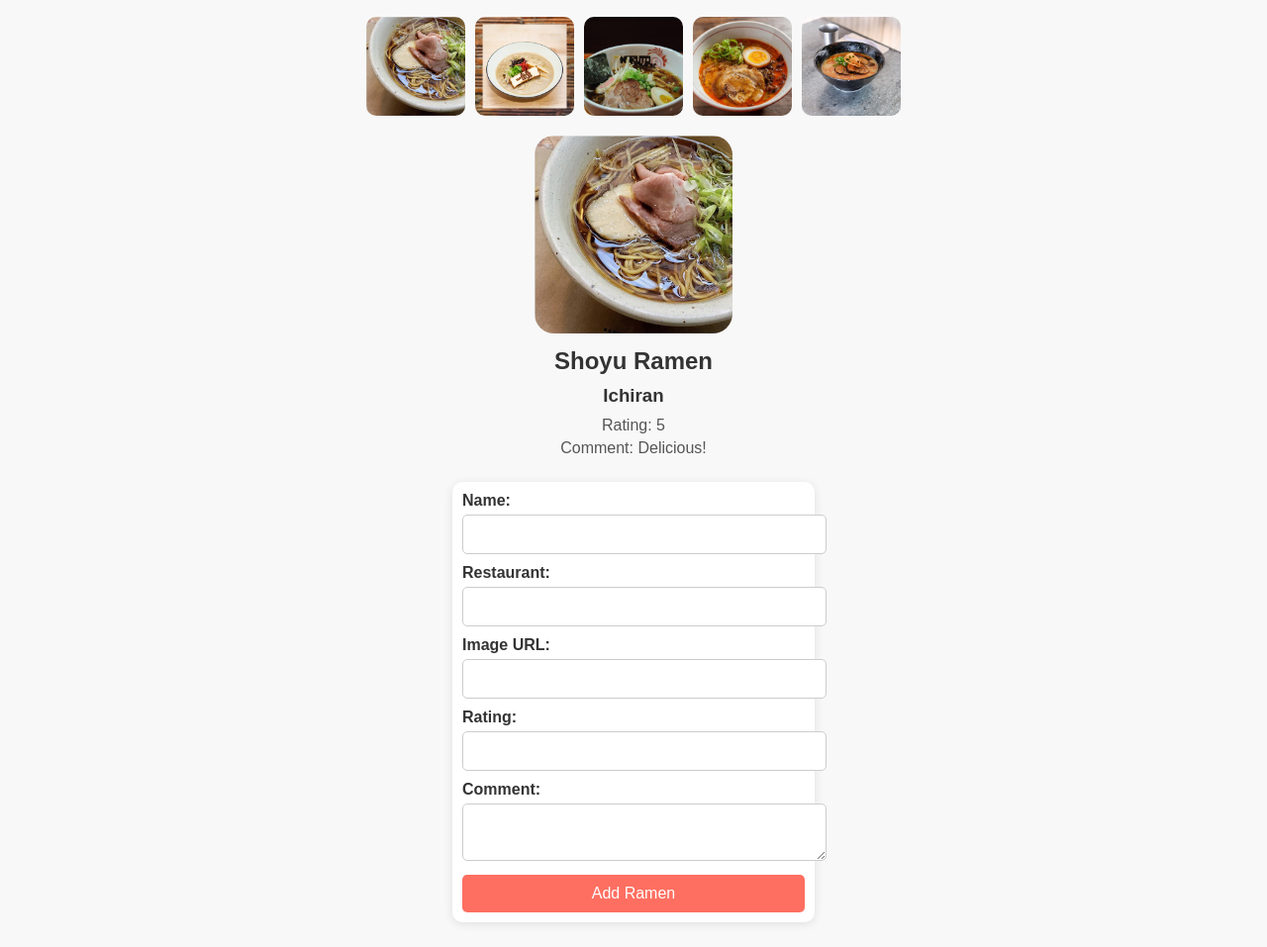
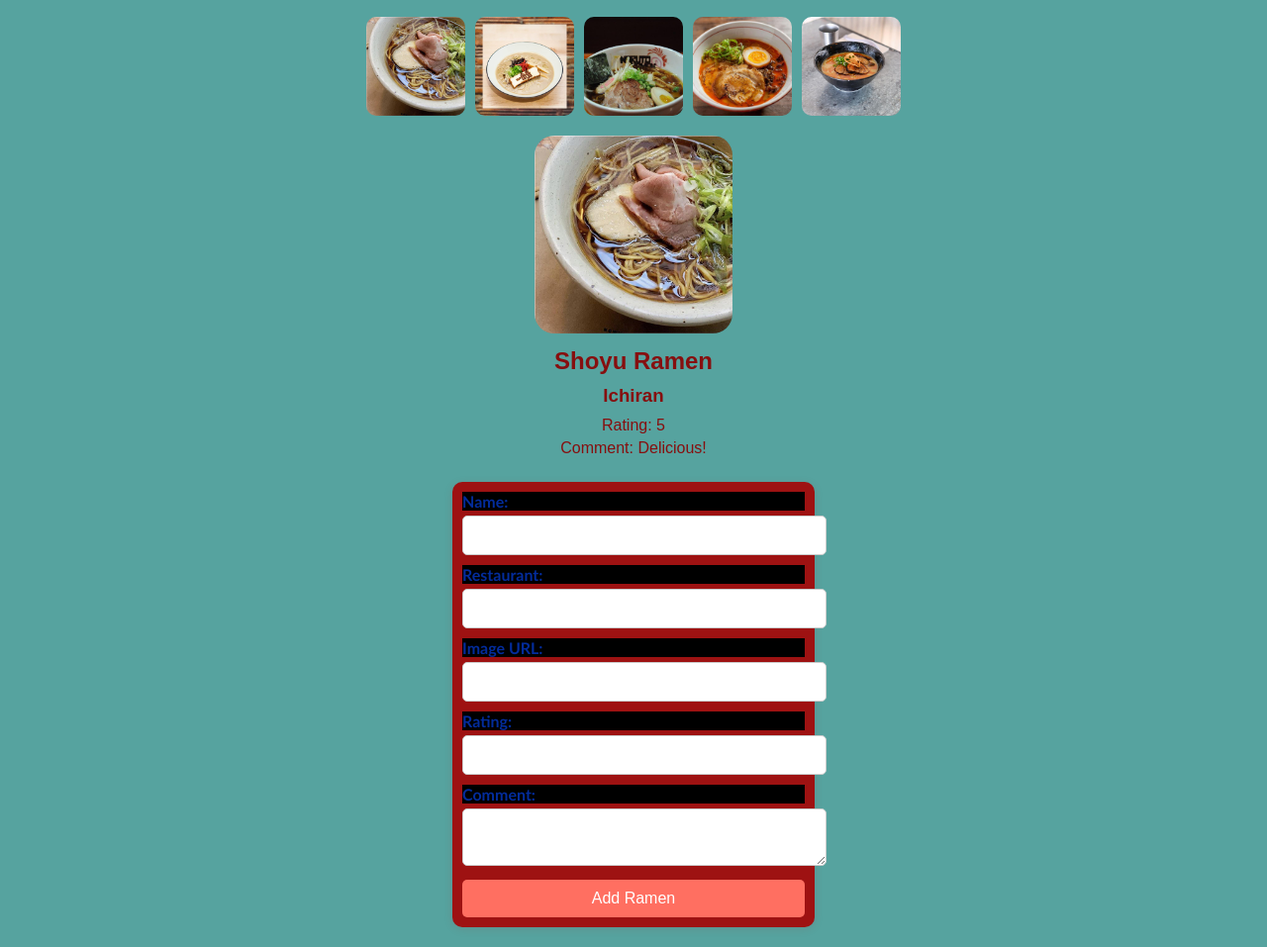
Before and after one commit to owen-ko5/completed-code-challenge, a plain HTML site: page index.html in a window 1280 px wide. Shown: the part 100-1057 px from the top of the page at 99% size. Drawn offline with Linux system fonts and the light colour scheme.

Commit message:
complted changes

```diff
--- a/styles.css
+++ b/styles.css
@@ -1,6 +1,6 @@
 body {
     font-family: Arial, sans-serif;
-    background-color: #f8f8f8;
+    background-color: rgb(86, 163, 159);
     margin: 0;
     padding: 20px;
     display: flex;
@@ -32,7 +32,6 @@ h1 {
     object-fit: cover;
     border-radius: 10px;
     cursor: pointer;
-    transition: transform 0.2s;
     align-content: center;
     justify-content: center;
 }
@@ -55,28 +54,30 @@ h1 {
 
 #ramen-detail h2, #ramen-detail h3 {
     margin: 10px 0;
-    color: #333;
+    color: #860f0f;
 }
 
 #ramen-detail p {
     margin: 5px 0;
-    color: #555;
+    color: #860f0f;
 }
 
 #new-ramen {
     max-width: 400px;
     margin: 0 auto;
     padding: 10px;
-    background-color: #fff;
+    background-color: #9e1212;
     border-radius: 10px;
-    box-shadow: 0 2px 10px rgba(0, 0, 0, 0.1);
+    box-shadow: 0 2px 10px rgba(177, 9, 9, 0.1);
 }
 
 #new-ramen label {
     display: block;
     margin-bottom: 5px;
     font-weight: bold;
-    color: #333;
+    color: #032c9c;
+    background-color: rgb(0, 0, 0);
+    font-family: 'Gill Sans', 'Gill Sans MT', Calibri, 'Trebuchet MS', sans-serif;
 }
 
 #new-ramen input, #new-ramen textarea {
@@ -86,6 +87,7 @@ h1 {
     border: 1px solid #ccc;
     border-radius: 5px;
     font-size: 16px;
+
 }
 
 #new-ramen button {
```
